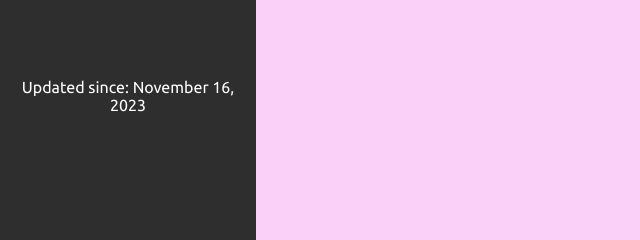
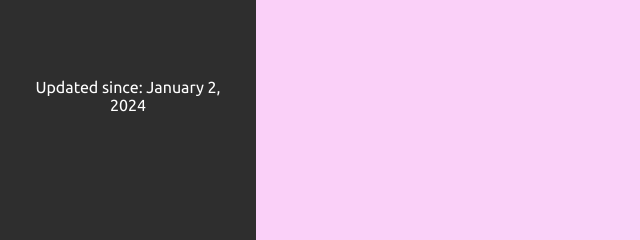
Before and after one commit to theLCode/personalwebsite, a plain HTML site: page index.html in a window 1280 px wide. Shown: the part 529-769 px from the top of the page, 0-640 px from the left. Drawn offline with Linux system fonts and the light colour scheme.

Commit message:
Update date and info

```diff
--- a/index.html
+++ b/index.html
@@ -18,7 +18,7 @@
                 <li><a href="pages/experience.html">Experience</a></li>
                 <li><a href="pages/work.html">Work</a></li>
                 <li><a href="pages/contact.html">Contact</a></li>
-                <li><br><br><br><br><p>Updated since: November 16, 2023</p><li>
+                <li><br><br><br><br><p>Updated since: January 2, 2024</p><li>
             </ul>
         </div>
         <div class="main">
```
Also changed, not shown: pages/about.html (+1 -1 lines), pages/contact.html (+1 -1 lines), pages/education.html (+1 -1 lines), pages/experience.html (+1 -1 lines), pages/skills.html (+1 -1 lines), pages/work.html (+1 -1 lines).
